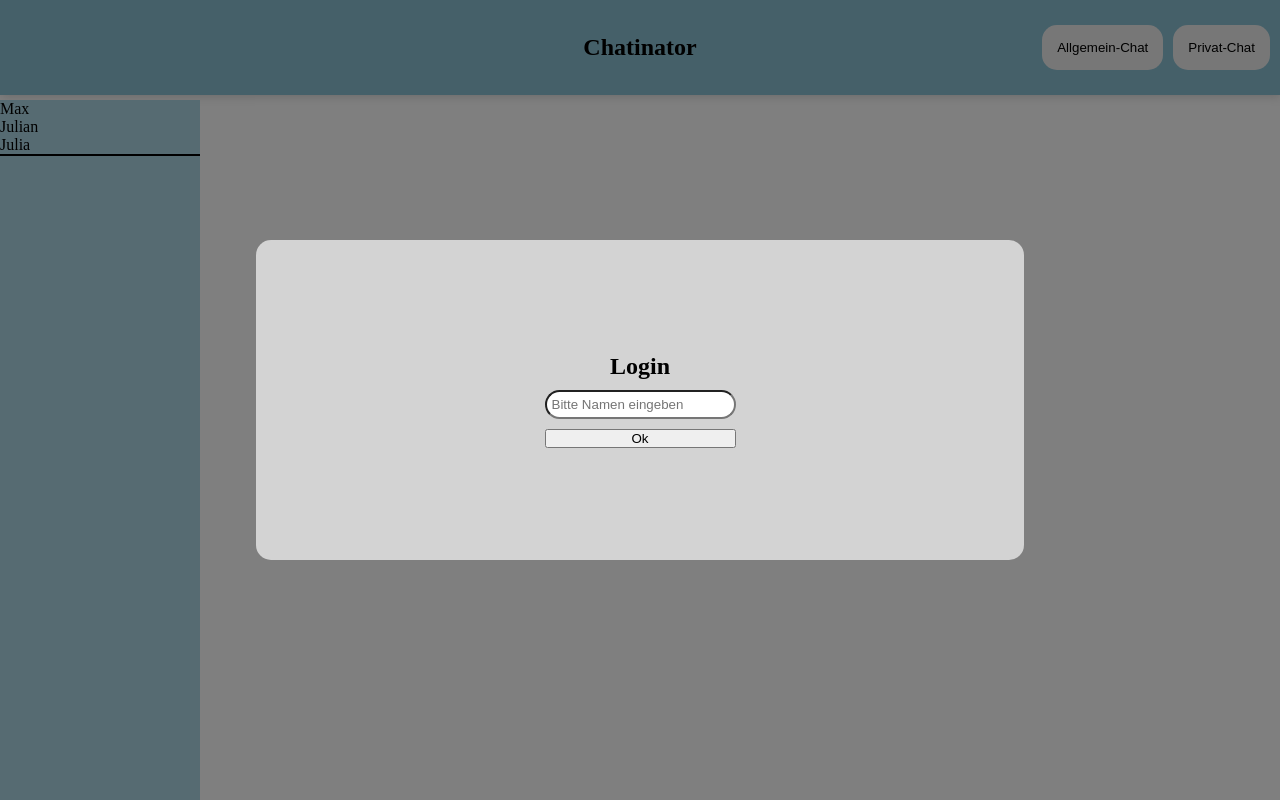
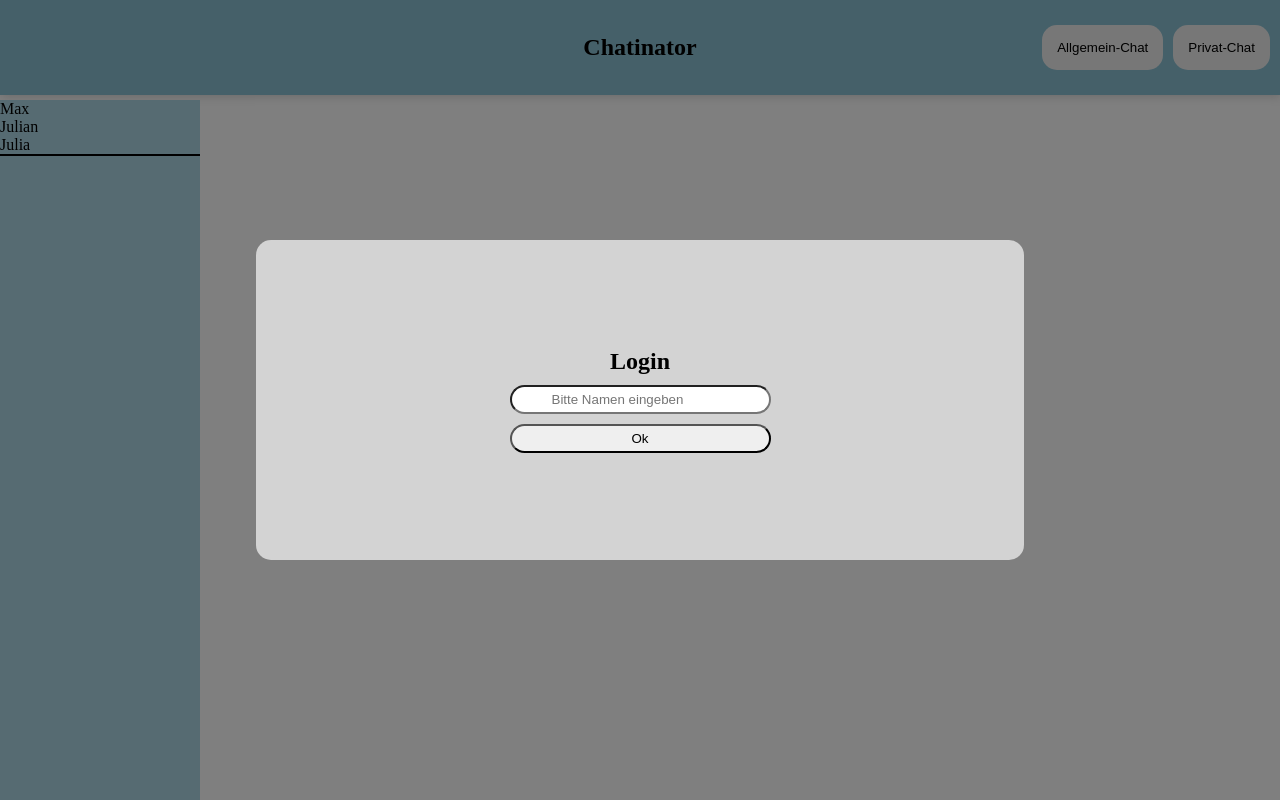
Before and after one commit to ManuelMannhold/ng-chat, an Angular app: page / in a window 1280 px wide. Built offline with nearby package versions, Linux system fonts and the light colour scheme.

Commit message:
add styling login

```diff
--- a/src/app/login/login.scss
+++ b/src/app/login/login.scss
@@ -30,7 +30,13 @@ form {
   text-align: center;
 
   input {
-    padding: 5px;
+    padding: 5px 40px;
     border-radius: 15px;
   }
 }
+
+button {
+  border-radius: 15px;
+  cursor: pointer;
+  padding: 5px 40px;
+}
```
